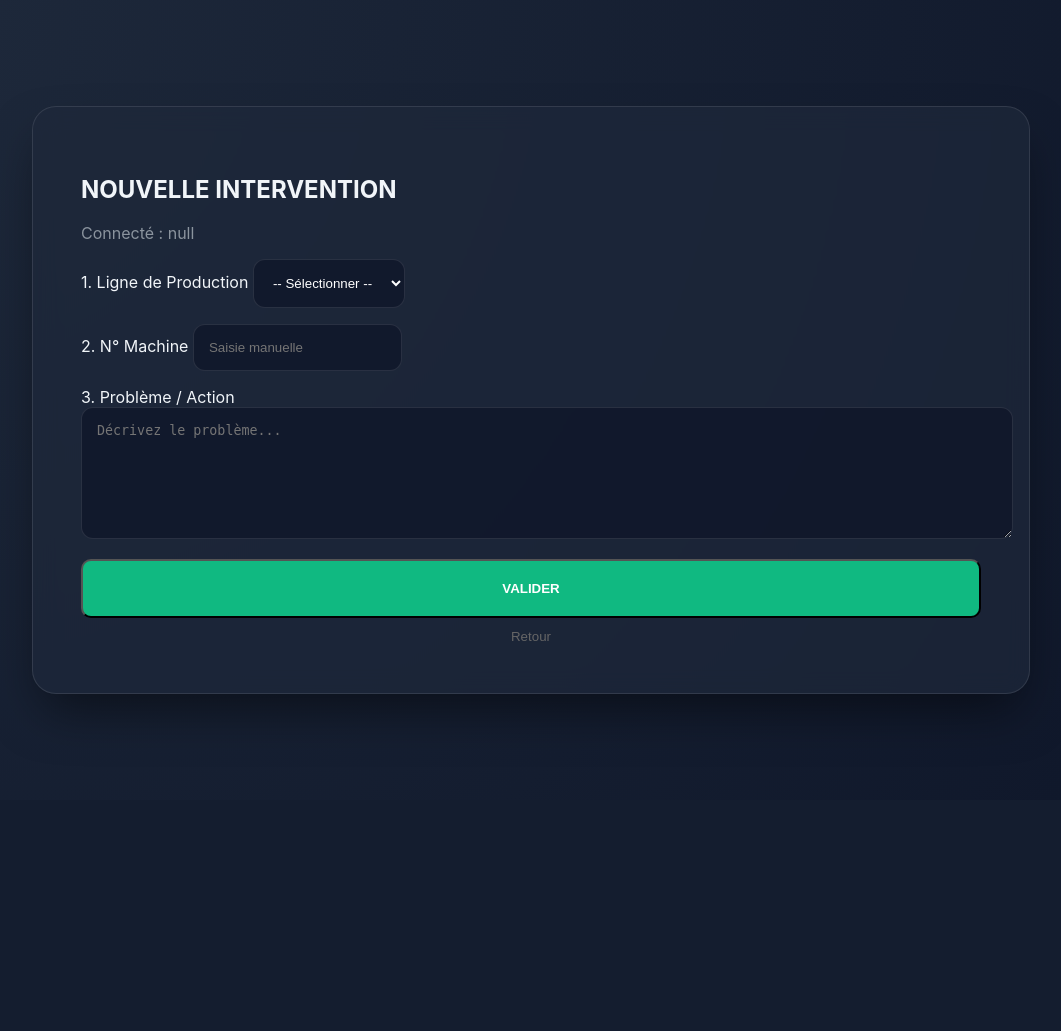
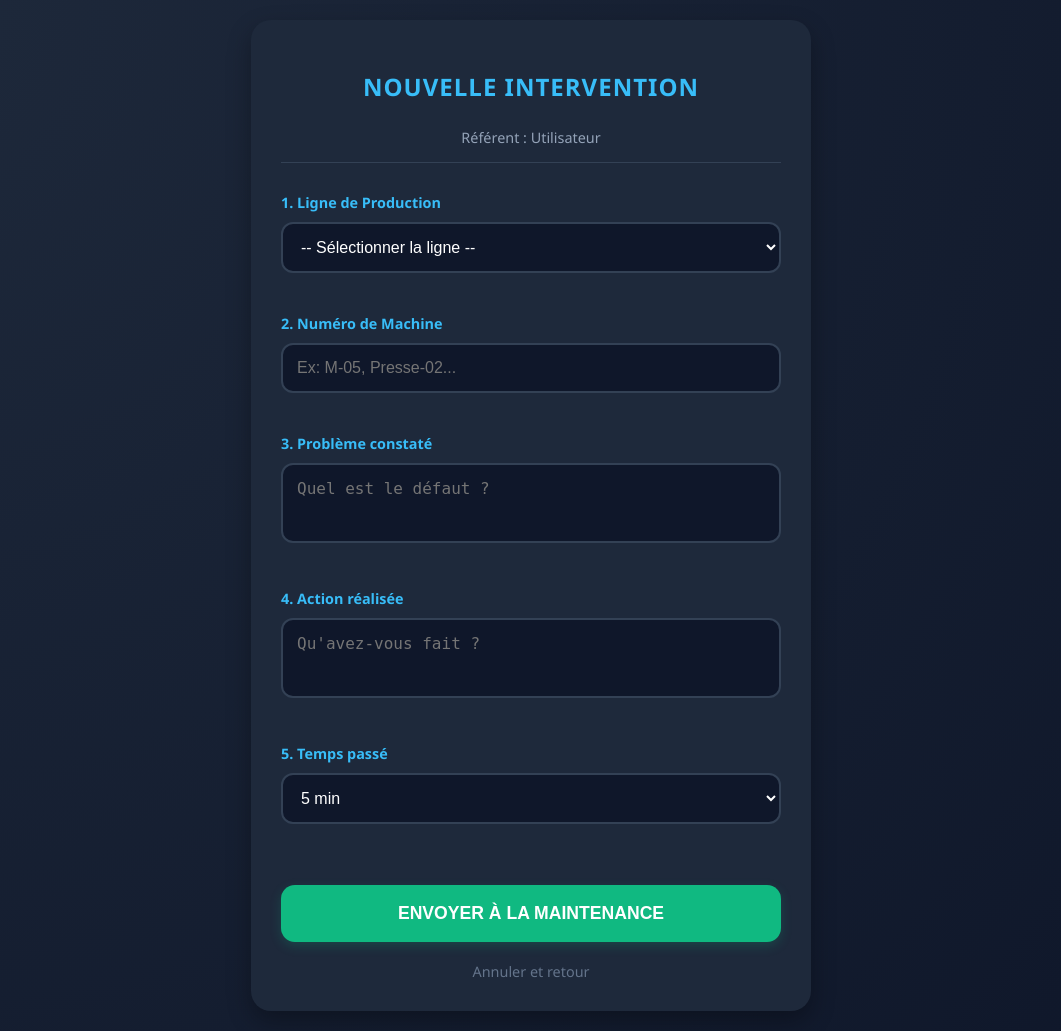
Before and after one commit to idryssbek/gmao-rhone-backend, a Flask app: page /page_referent in a window 1280 px wide. Shown: the whole page, without its empty margins (109-1170 px from the left). Before the commit the page ends 713 px from the top, so only its background shows below. Run offline with Flask 3, Linux system fonts and the light colour scheme; data that the repository does not hold is empty; some libraries are stand-ins or nearby versions.

Commit message:
Update referent.html

```diff
--- a/templates/referent.html
+++ b/templates/referent.html
@@ -3,61 +3,217 @@
 <head>
     <meta charset="UTF-8">
     <meta name="viewport" content="width=device-width, initial-scale=1.0">
-    <title>GMAO - Référent</title>
+    <title>GMAO - Nouvelle Intervention</title>
     <link rel="stylesheet" href="{{ url_for('static', filename='style.css') }}">
+    <style>
+        :root {
+            --bg-color: #0f172a;
+            --card-bg: #1e293b;
+            --accent: #38bdf8;
+            --text-main: #f1f5f9;
+            --success: #10b981;
+        }
+
+        body {
+            background-color: var(--bg-color);
+            color: var(--text-main);
+            font-family: 'Segoe UI', system-ui, sans-serif;
+            margin: 0;
+            display: flex;
+            justify-content: center;
+            padding: 20px;
+        }
+
+        .container {
+            width: 100%;
+            max-width: 500px;
+            background: var(--card-bg);
+            padding: 30px;
+            border-radius: 20px;
+            box-shadow: 0 10px 25px rgba(0,0,0,0.3);
+        }
+
+        h2 {
+            color: var(--accent);
+            text-align: center;
+            font-size: 1.5rem;
+            margin-bottom: 25px;
+            text-transform: uppercase;
+            letter-spacing: 1px;
+        }
+
+        .user-info {
+            text-align: center;
+            font-size: 0.9rem;
+            color: #94a3b8;
+            margin-bottom: 30px;
+            border-bottom: 1px solid #334155;
+            padding-bottom: 15px;
+        }
+
+        .form-group {
+            margin-bottom: 25px;
+        }
+
+        label {
+            display: block;
+            margin-bottom: 10px;
+            font-weight: 600;
+            color: var(--accent);
+            font-size: 0.9rem;
+        }
+
+        input, select, textarea {
+            width: 100%;
+            padding: 14px;
+            background: #0f172a;
+            border: 2px solid #334155;
+            border-radius: 12px;
+            color: white;
+            font-size: 1rem;
+            transition: border-color 0.3s;
+            box-sizing: border-box;
+        }
+
+        input:focus, select:focus, textarea:focus {
+            border-color: var(--accent);
+            outline: none;
+        }
+
+        textarea {
+            height: 80px;
+            resize: none;
+        }
+
+        .btn-send {
+            background: var(--success);
+            color: white;
+            border: none;
+            width: 100%;
+            padding: 18px;
+            border-radius: 14px;
+            font-size: 1.1rem;
+            font-weight: bold;
+            cursor: pointer;
+            margin-top: 20px;
+            transition: all 0.2s;
+            box-shadow: 0 4px 12px rgba(16, 185, 129, 0.2);
+        }
+
+        .btn-send:active {
+            transform: scale(0.97);
+        }
+
+        .btn-back {
+            display: block;
+            text-align: center;
+            margin-top: 20px;
+            color: #64748b;
+            text-decoration: none;
+            font-size: 0.9rem;
+        }
+    </style>
 </head>
 <body>
-    <div class="main-container">
-        <h2>NOUVELLE INTERVENTION</h2>
-        <p id="user-display" style="color:#8b949e;"></p>
+    <div class="container">
+        <h2>Nouvelle Intervention</h2>
+        <div class="user-info" id="user-display">Référent : Chargement...</div>
 
         <div class="form-group">
             <label>1. Ligne de Production</label>
-            <select id="ligne"><option value="">-- Chargement... --</option></select>
+            <select id="ligne">
+                <option value="">-- Sélectionner la ligne --</option>
+            </select>
         </div>
 
         <div class="form-group">
-            <label>2. N° Machine</label>
-            <input type="text" id="machine" placeholder="Saisie manuelle">
+            <label>2. Numéro de Machine</label>
+            <input type="text" id="machine" placeholder="Ex: M-05, Presse-02...">
         </div>
 
         <div class="form-group">
-            <label>3. Problème / Action</label>
-            <textarea id="desc" style="height:100px; width:100%;" placeholder="Décrivez le problème..."></textarea>
+            <label>3. Problème constaté</label>
+            <textarea id="probleme" placeholder="Quel est le défaut ?"></textarea>
         </div>
 
-        <button class="btn-send" onclick="envoyer()" style="width:100%; padding:20px; background:#10b981; color:white; border-radius:10px; font-weight:bold;">VALIDER</button>
-        <button onclick="window.location.href='/'" style="width:100%; margin-top:10px; background:none; border:none; color:#666;">Retour</button>
+        <div class="form-group">
+            <label>4. Action réalisée</label>
+            <textarea id="action" placeholder="Qu'avez-vous fait ?"></textarea>
+        </div>
+
+        <div class="form-group">
+            <label>5. Temps passé</label>
+            <select id="temps"></select>
+        </div>
+
+        <button class="btn-send" onclick="envoyerMaintenance()">ENVOYER À LA MAINTENANCE</button>
+
+        <a href="/" class="btn-back">Annuler et retour</a>
     </div>
 
     <script>
-        document.getElementById('user-display').innerText = "Connecté : " + localStorage.getItem('user_nom');
+        // Affichage utilisateur
+        document.getElementById('user-display').innerText = "Référent : " + (localStorage.getItem('user_nom') || "Utilisateur");
 
+        // 1. Charger les lignes dynamiquement
         async function chargerLignes() {
-            const res = await fetch('/api/lignes');
-            const data = await res.json();
-            const sel = document.getElementById('ligne');
-            sel.innerHTML = '<option value="">-- Sélectionner --</option>';
-            data.forEach(l => { sel.add(new Option(l.nom_ligne, l.nom_ligne)); });
+            try {
+                const res = await fetch('/api/lignes');
+                const lignes = await res.json();
+                const sel = document.getElementById('ligne');
+                lignes.forEach(l => {
+                    sel.add(new Option(l.nom_ligne, l.nom_ligne));
+                });
+            } catch (e) { console.error("Erreur lignes:", e); }
         }
 
-        async function envoyer() {
+        // 2. Générer le menu temps (5min à 3h)
+        const selectTemps = document.getElementById('temps');
+        for (let i = 5; i <= 180; i += 5) {
+            let h = Math.floor(i / 60);
+            let m = i % 60;
+            let label = h > 0 ? `${h}h${m > 0 ? (m < 10 ? '0'+m : m) : '00'}` : `${m} min`;
+            selectTemps.add(new Option(label, label));
+        }
+
+        // 3. Envoyer les données
+        async function envoyerMaintenance() {
             const data = {
                 ligne: document.getElementById('ligne').value,
                 machine: document.getElementById('machine').value,
+                prob: document.getElementById('probleme').value,
+                act: document.getElementById('action').value,
+                temps: document.getElementById('temps').value,
                 nom_op: localStorage.getItem('user_nom'),
-                description: document.getElementById('desc').value,
                 id_referent: localStorage.getItem('user_id')
             };
-            if(!data.ligne || !data.machine) return alert("Remplissez la ligne et la machine.");
+
+            if(!data.ligne || !data.machine || !data.prob) {
+                alert("Merci de remplir la ligne, la machine et le problème.");
+                return;
+            }
+
+            // On fusionne Problème, Action et Temps dans la description pour le technicien
+            const payload = {
+                ligne: data.ligne,
+                machine: data.machine,
+                nom_op: data.nom_op,
+                description: `PB: ${data.prob} | ACT: ${data.act} | DURÉE: ${data.temps}`,
+                id_referent: data.id_referent
+            };
 
             const res = await fetch('/api/save_intervention', {
                 method: 'POST',
                 headers: {'Content-Type': 'application/json'},
-                body: JSON.stringify(data)
+                body: JSON.stringify(payload)
             });
-            if(res.ok) { alert("Enregistré !"); window.location.href = '/'; }
+
+            if(res.ok) {
+                alert("Transmis à la maintenance !");
+                window.location.href = '/';
+            }
         }
+
         chargerLignes();
     </script>
 </body>
```
